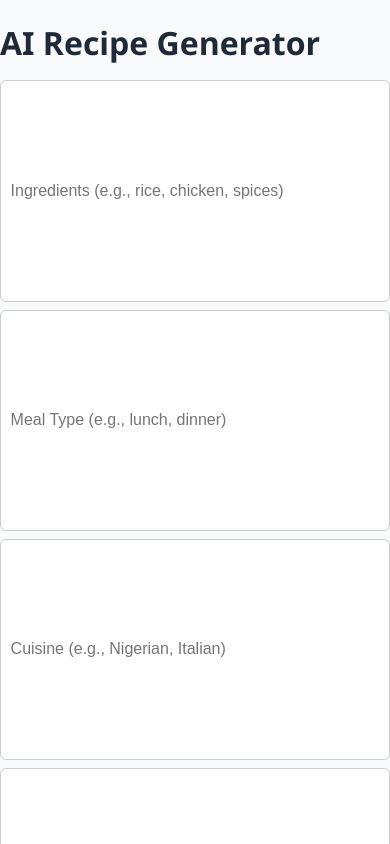
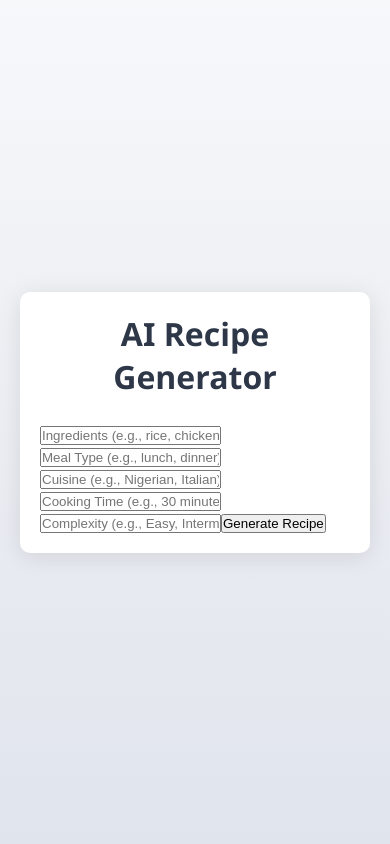
Before and after one commit to Enenche23/Recipe_Gen, a React (Create React App) app in the folder client/: page / in a window 390 px wide. Shown: the top 844 px of the page. Built offline with nearby package versions, Linux system fonts and the light colour scheme.

Commit message:
style: polished App.css and responsive layout

```diff
--- a/client/src/App.css
+++ b/client/src/App.css
@@ -1,101 +1,129 @@
 /* App.css */
 
-body {
+* {
   margin: 0;
-  font-family: 'Segoe UI', Tahoma, Geneva, Verdana, sans-serif;
-  background-color: #f9fafb;
-  color: #333;
+  padding: 0;
+  box-sizing: border-box;
 }
 
-.App {
-  max-width: 800px;
-  margin: auto;
-  padding: 2rem;
-  text-align: center;
+body {
+  font-family: "Segoe UI", Tahoma, Geneva, Verdana, sans-serif;
+  background: linear-gradient(to bottom, #f7f8fa, #e0e4ec);
+  color: #333;
+  min-height: 100vh;
+  display: flex;
+  justify-content: center;
+  align-items: center;
+  padding: 20px;
+}
+
+.app-container {
+  max-width: 900px;
+  width: 100%;
+  background: #fff;
+  border-radius: 10px;
+  box-shadow: 0 4px 25px rgba(0, 0, 0, 0.1);
+  padding: 30px;
 }
 
 h1 {
+  text-align: center;
+  margin-bottom: 25px;
   font-size: 2rem;
-  color: #1f2937;
-  margin-bottom: 1rem;
+  color: #2d3748;
 }
 
-.recipe-form {
+.form {
   display: flex;
-  flex-wrap: wrap;
-  gap: 0.5rem;
-  justify-content: center;
-  margin-bottom: 1.5rem;
+  flex-direction: column;
+  gap: 15px;
+  margin-bottom: 20px;
 }
 
-.recipe-form input {
-  flex: 1 1 200px;
-  padding: 0.6rem;
+.form input,
+.form select {
+  padding: 10px 12px;
+  font-size: 1rem;
   border: 1px solid #ccc;
   border-radius: 6px;
-  font-size: 1rem;
+  outline: none;
+  transition: border-color 0.2s;
 }
 
-.generate-btn {
-  background-color: #2563eb;
-  color: white;
+.form input:focus,
+.form select:focus {
+  border-color: #3182ce;
+}
+
+.generate-button {
+  padding: 12px 20px;
+  font-size: 1rem;
+  font-weight: 600;
+  background-color: #3182ce;
+  color: #fff;
   border: none;
-  padding: 0.7rem 1.5rem;
-  font-size: 1rem;
   border-radius: 6px;
   cursor: pointer;
-  margin-top: 0.5rem;
-}
-
-.generate-btn:disabled {
-  background-color: #94a3b8;
-  cursor: not-allowed;
-}
-
-.recipe-title {
-  font-size: 1.5rem;
-  font-weight: 600;
-  margin: 1.2rem 0;
-  color: #111827;
-}
-
-.recipe-text {
-  text-align: left;
-  background: #fff;
-  padding: 1rem;
-  border-radius: 8px;
-  box-shadow: 0 0 5px rgba(0,0,0,0.1);
-  margin-bottom: 1rem;
-}
-
-.recipe-actions {
-  display: flex;
-  justify-content: center;
-  gap: 1rem;
-  margin-top: 1rem;
-}
-
-.action-btn {
-  background-color: #6b7280;
-  color: white;
-  border: none;
-  padding: 0.6rem 1.2rem;
-  border-radius: 6px;
-  cursor: pointer;
-  font-size: 0.95rem;
   transition: background-color 0.2s;
 }
 
-.action-btn:hover {
-  background-color: #4b5563;
+.generate-button:hover {
+  background-color: #2b6cb0;
+}
+
+.buttons-row {
+  display: flex;
+  flex-wrap: wrap;
+  gap: 10px;
+  justify-content: center;
+  margin-top: 20px;
+}
+
+.buttons-row button {
+  flex: 1 1 120px;
+  padding: 10px 12px;
+  font-size: 0.95rem;
+  border: none;
+  border-radius: 6px;
+  cursor: pointer;
+  color: #fff;
+  background-color: #4a5568;
+  transition: background-color 0.2s;
+}
+
+.buttons-row button:hover {
+  background-color: #2d3748;
+}
+
+.recipe-output {
+  margin-top: 20px;
+  line-height: 1.6;
+  white-space: pre-wrap;
+}
+
+.recipe-output h2 {
+  font-size: 1.5rem;
+  margin-bottom: 10px;
+  font-weight: bold;
+  color: #2d3748;
+}
+
+.recipe-output strong {
+  font-weight: bold;
+  color: #1a202c;
 }
 
 @media (max-width: 600px) {
-  .recipe-form {
-    flex-direction: column;
+  .app-container {
+    padding: 20px;
   }
 
-  .recipe-actions {
+  .generate-button {
+    font-size: 0.95rem;
+    padding: 10px 16px;
+  }
+
+  .buttons-row {
     flex-direction: column;
   }
 }
```
